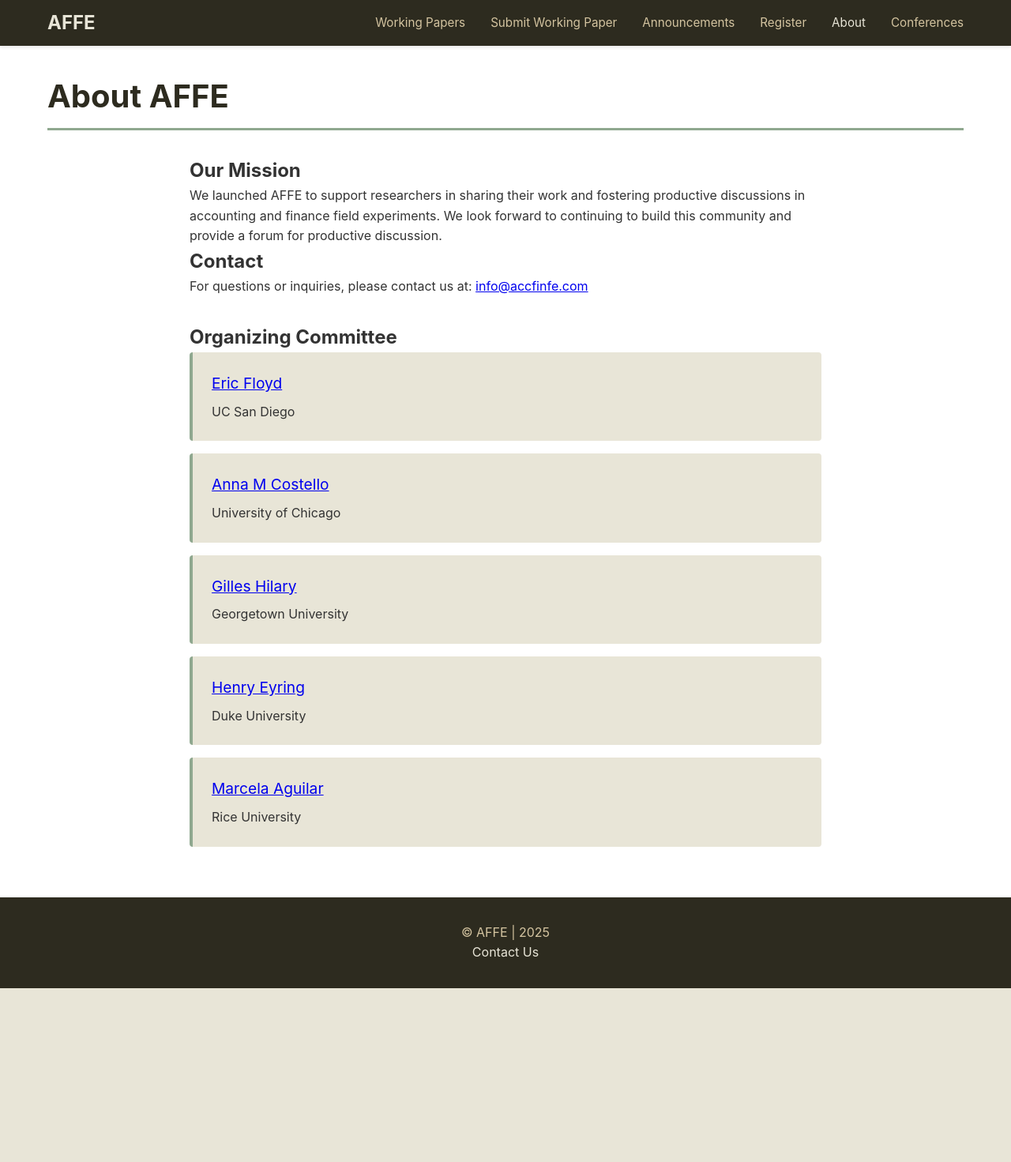
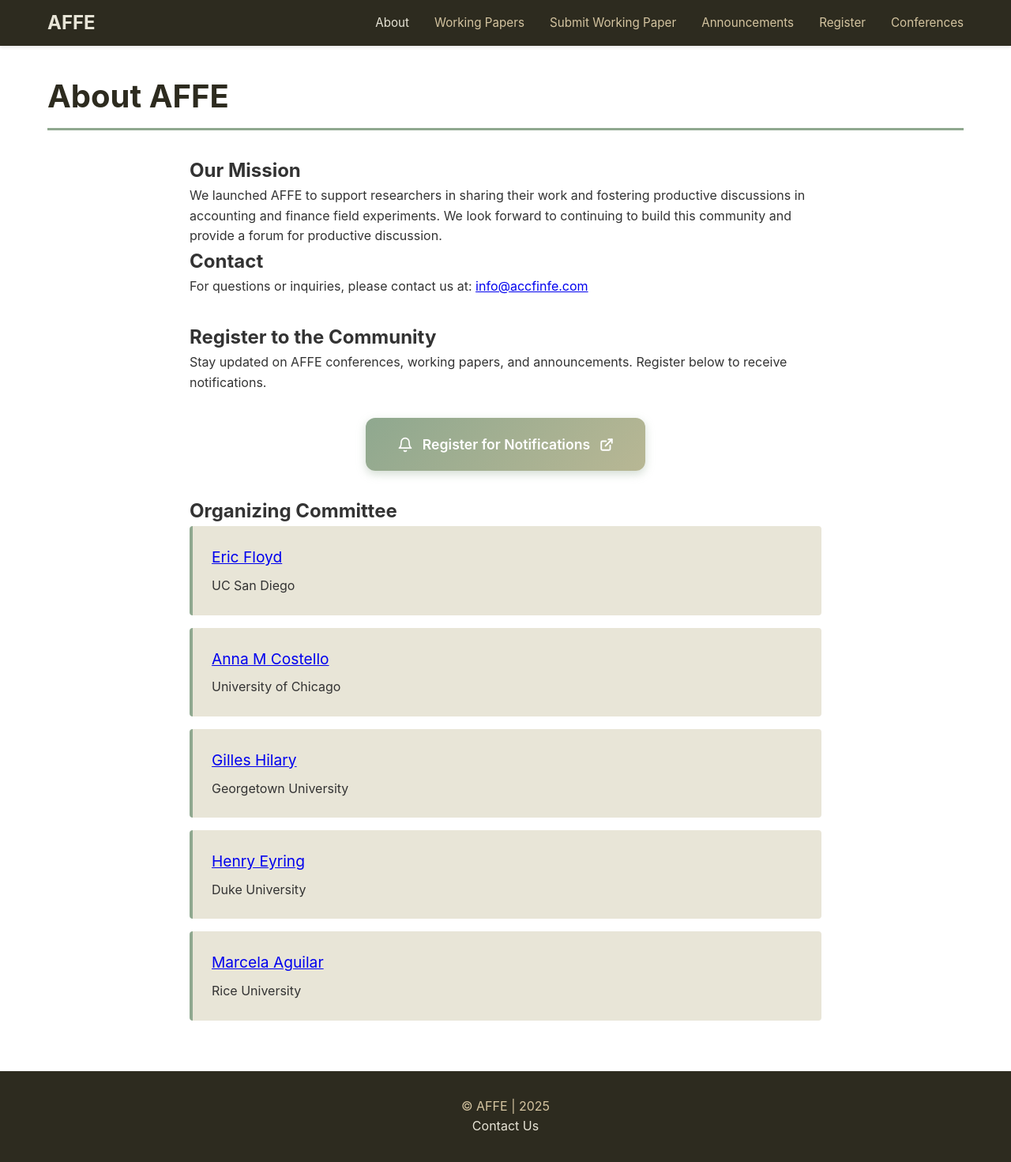
Before and after one commit to marceaguilar/affe-website, a Jekyll site: the page built from pages/about.md, in a window 1280 px wide. Shown: the whole page at 79% size. Built offline with Jekyll 4.4.1, drawn with Linux system fonts in a browser that asks for light colours; before the commit the page ends 1251 px from its top, so only the background shows below that.

Commit message:
Update website styling and layout improvements

```diff
--- a/_config.yml
+++ b/_config.yml
@@ -24,6 +24,8 @@ google_sheets:
 
 # Navigation
 navigation:
+  - title: "About"
+    url: "/about"
   - title: "Working Papers"
     url: "/working-papers"
   - title: "Submit Working Paper"
@@ -32,8 +34,6 @@ navigation:
     url: "/announcements"
   - title: "Register"
     url: "/register"
-  - title: "About"
-    url: "/about"
   - title: "Conferences"
     url: "/past-conferences"
 
--- a/_layouts/about.html
+++ b/_layouts/about.html
@@ -7,6 +7,25 @@ layout: default
 <div class="about-container">
   <div class="about-section">
     {{ content }}
+  </div>
+
+  <div class="about-section">
+    <h2>Register to the Community</h2>
+    <p>Stay updated on AFFE conferences, working papers, and announcements. Register below to receive notifications.</p>
+    <div class="notification-form-container">
+      <a href="https://docs.google.com/forms/d/e/YOUR_FORM_ID/viewform" target="_blank" rel="noopener noreferrer" class="notification-button">
+        <svg width="20" height="20" viewBox="0 0 24 24" fill="none" stroke="currentColor" stroke-width="2" stroke-linecap="round" stroke-linejoin="round">
+          <path d="M18 8A6 6 0 0 0 6 8c0 7-3 9-3 9h18s-3-2-3-9"></path>
+          <path d="M13.73 21a2 2 0 0 1-3.46 0"></path>
+        </svg>
+        <span>Register for Notifications</span>
+        <svg width="18" height="18" viewBox="0 0 24 24" fill="none" stroke="currentColor" stroke-width="2.5" stroke-linecap="round" stroke-linejoin="round">
+          <path d="M18 13v6a2 2 0 0 1-2 2H5a2 2 0 0 1-2-2V8a2 2 0 0 1 2-2h6"></path>
+          <polyline points="15 3 21 3 21 9"></polyline>
+          <line x1="10" y1="14" x2="21" y2="3"></line>
+        </svg>
+      </a>
+    </div>
   </div>
 
   <div class="about-section">
--- a/assets/css/main.css
+++ b/assets/css/main.css
@@ -219,6 +219,35 @@ body {
 .quick-links h2 {
   color: var(--color-olivewood);
   margin-bottom: 1rem;
+}
+
+.next-event {
+  transition: background-color 0.3s ease, transform 0.2s ease, box-shadow 0.3s ease;
+}
+
+.next-event:hover {
+  background-color: #f5f5f0;
+  transform: translateY(-2px);
+  box-shadow: 0 4px 12px rgba(0, 0, 0, 0.1);
+}
+
+.see-more-btn {
+  display: inline-block;
+  margin-top: 1rem;
+  padding: 0.6rem 1.5rem;
+  background-color: var(--color-sage);
+  color: var(--color-white);
+  text-decoration: none;
+  border-radius: 4px;
+  font-weight: 500;
+  transition: background-color 0.3s ease, transform 0.2s ease;
+  cursor: pointer;
+}
+
+.see-more-btn:hover {
+  background-color: var(--color-olivewood);
+  transform: translateY(-1px);
+  box-shadow: 0 2px 8px rgba(0, 0, 0, 0.15);
 }
 
 .mission-image-container {
@@ -772,6 +801,48 @@ body {
   margin-bottom: 0.5rem;
 }
 
+.notification-form-container {
+  text-align: center;
+  margin: 2rem 0;
+}
+
+.notification-button {
+  display: inline-flex;
+  align-items: center;
+  justify-content: center;
+  gap: 0.75rem;
+  padding: 1.2rem 2.5rem;
+  background: linear-gradient(135deg, var(--color-sage) 0%, var(--color-olive) 100%);
+  color: var(--color-white);
+  text-decoration: none;
+  border-radius: 12px;
+  font-weight: 600;
+  font-size: 1.1rem;
+  transition: all 0.3s ease;
+  box-shadow: 0 4px 12px rgba(143, 168, 143, 0.4);
+  border: none;
+  cursor: pointer;
+}
+
+.notification-button:hover {
+  background: linear-gradient(135deg, var(--color-bark) 0%, var(--color-olivewood) 100%);
+  box-shadow: 0 6px 16px rgba(90, 74, 58, 0.5);
+  transform: translateY(-2px);
+}
+
+.notification-button:active {
+  transform: translateY(0);
+}
+
+.notification-button svg {
+  flex-shrink: 0;
+  transition: transform 0.3s ease;
+}
+
+.notification-button:hover svg:last-child {
+  transform: translate(3px, -3px);
+}
+
 /* Past Conferences */
 .past-conferences-list {
   list-style: none;
```
Also changed, not shown: index.html (+4 -4 lines).
